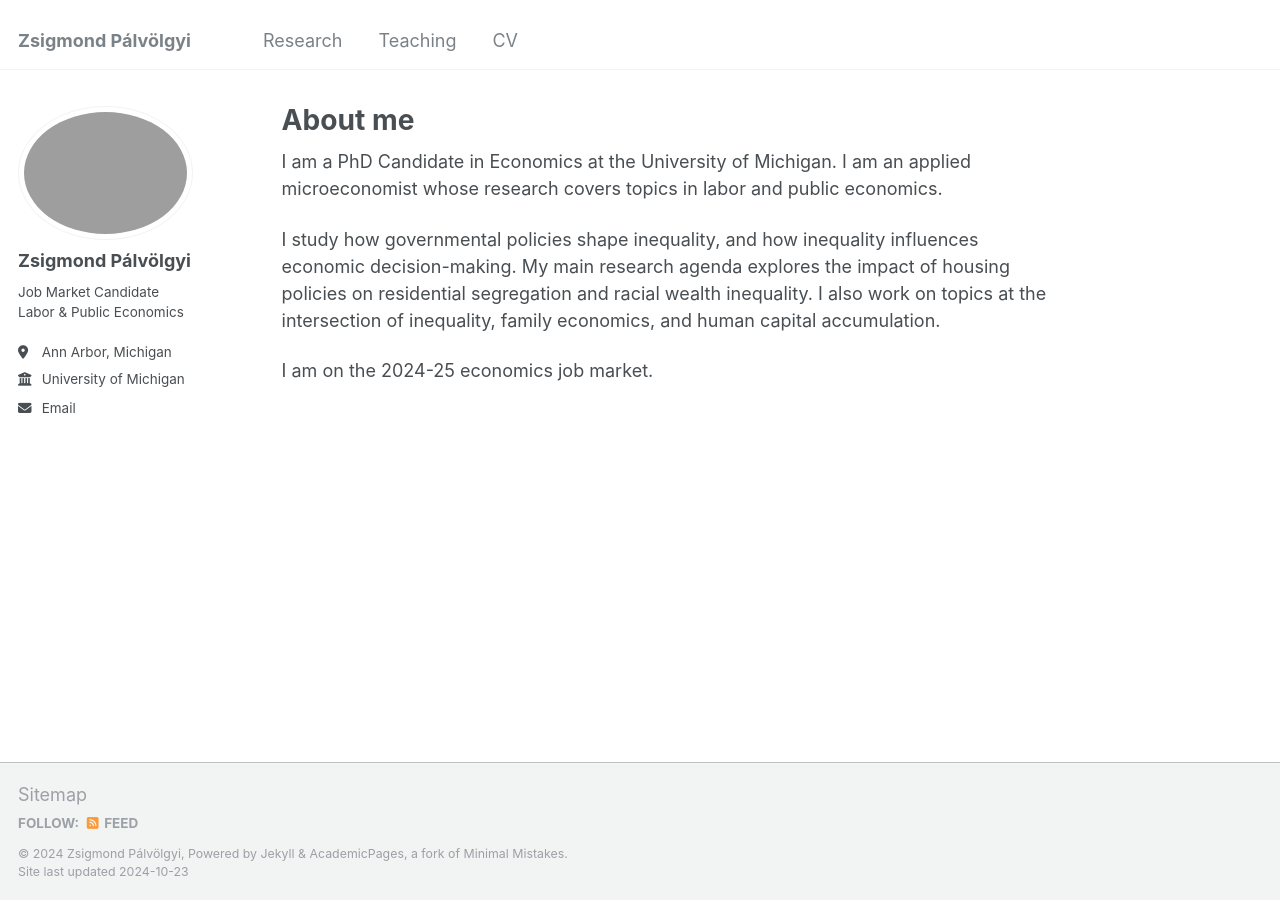
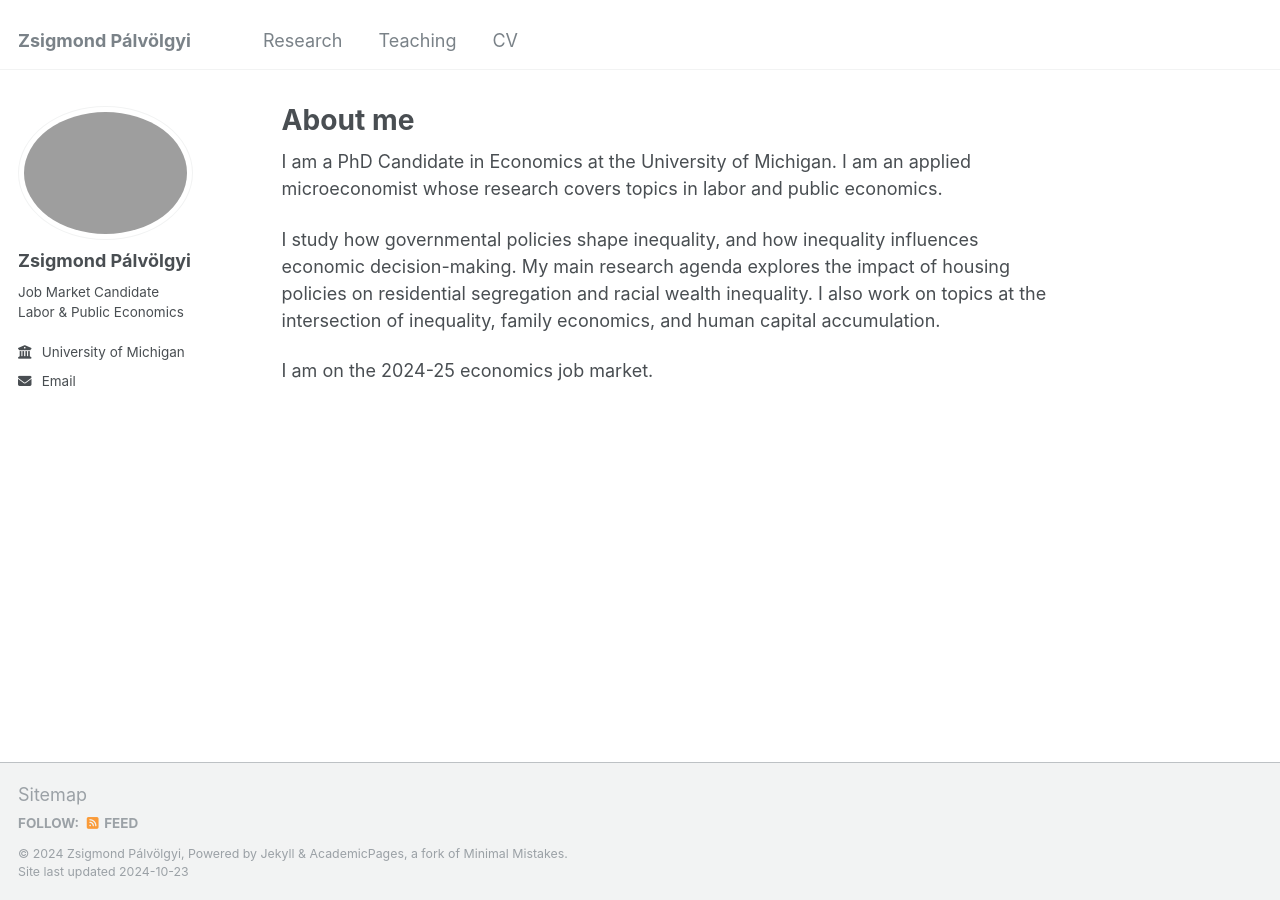
Before and after one commit to zsigmond-palvolgyi/zsigmond-palvolgyi.github.io, a Jekyll site: the page built from _pages/about.md, in a window 1280 px wide. Built offline with Jekyll 4.4.1, drawn with Linux system fonts in a browser that asks for light colours.

Commit message:
Update _config.yml

```diff
--- a/_config.yml
+++ b/_config.yml
@@ -25,7 +25,7 @@ author:
   name             : "Zsigmond Pálvölgyi"
   pronouns         : # example: "she/her"
   bio              : "Job Market Candidate <br> Labor & Public Economics"
-  location         : "Ann Arbor, Michigan"
+  location         : #"Ann Arbor, Michigan"
   employer         : "University of Michigan"
   uri              : # URL
   email            : "palvolgz@umich.edu"
```
